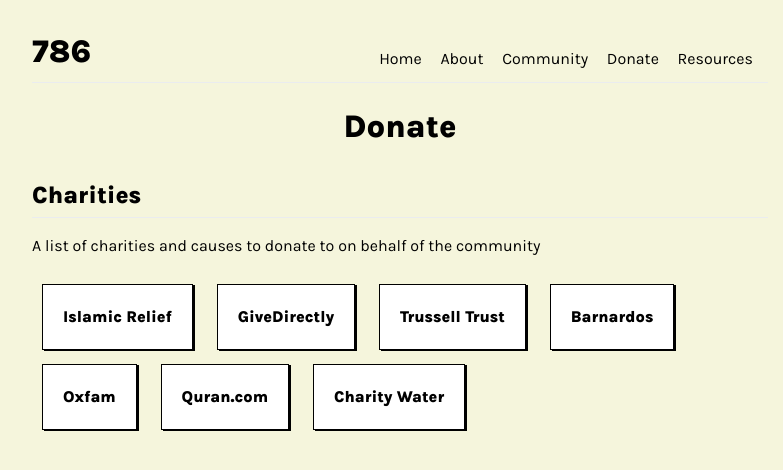
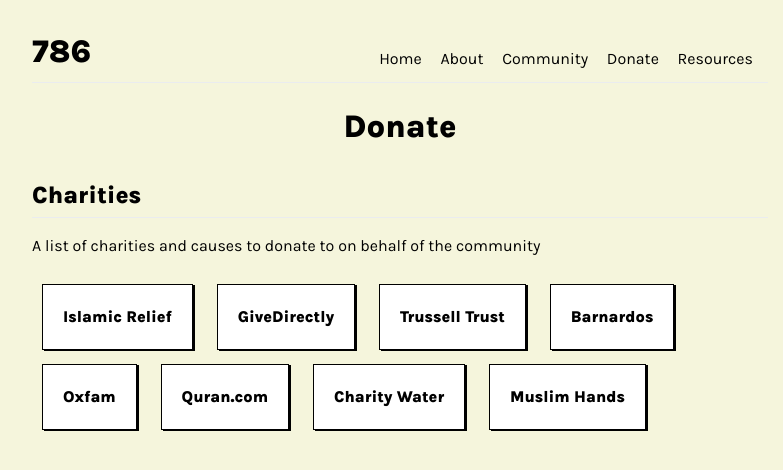
Before and after one commit to feyroozecode/786.world, a Jekyll site: the page built from pages/donate.md, in a window 1280 px wide. Shown: the top 470 px of the page, without its empty margins (240-1023 px from the left). Built offline with Jekyll 4.4.1, drawn with Linux system fonts in a browser that asks for light colours; comment, search, counter and statistics services are not loaded.

Commit message:
donate to muslim hands

```diff
--- a/pages/donate.md
+++ b/pages/donate.md
@@ -15,3 +15,4 @@ A list of charities and causes to donate to on behalf of the community
 - [Oxfam](https://www.oxfam.org.uk/donate/)
 - [Quran.com](https://donate.quran.com/)
 - [Charity Water](https://www.charitywater.org/uk/donate)
+- [Muslim Hands](https://muslimhands.org.uk/donate)
```
